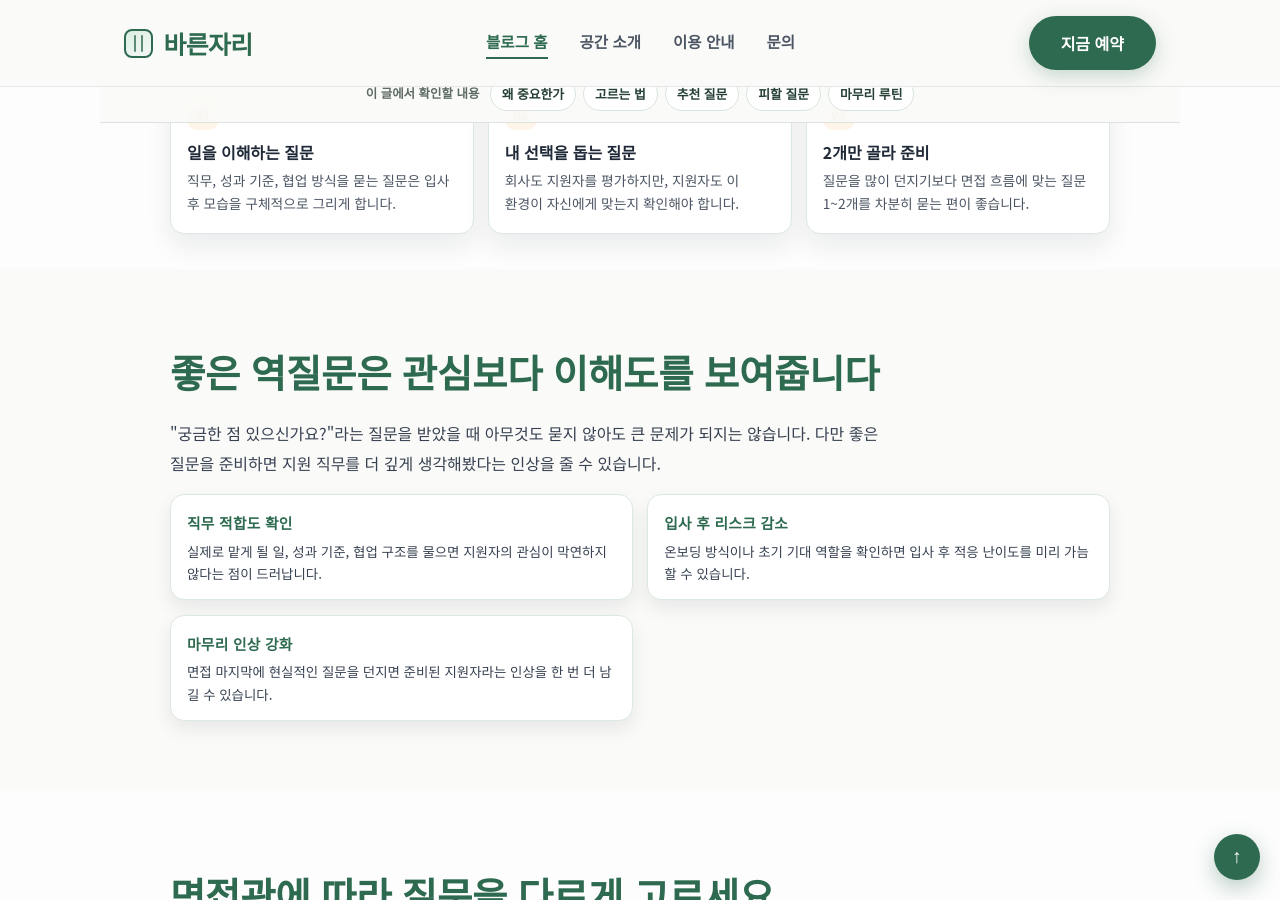
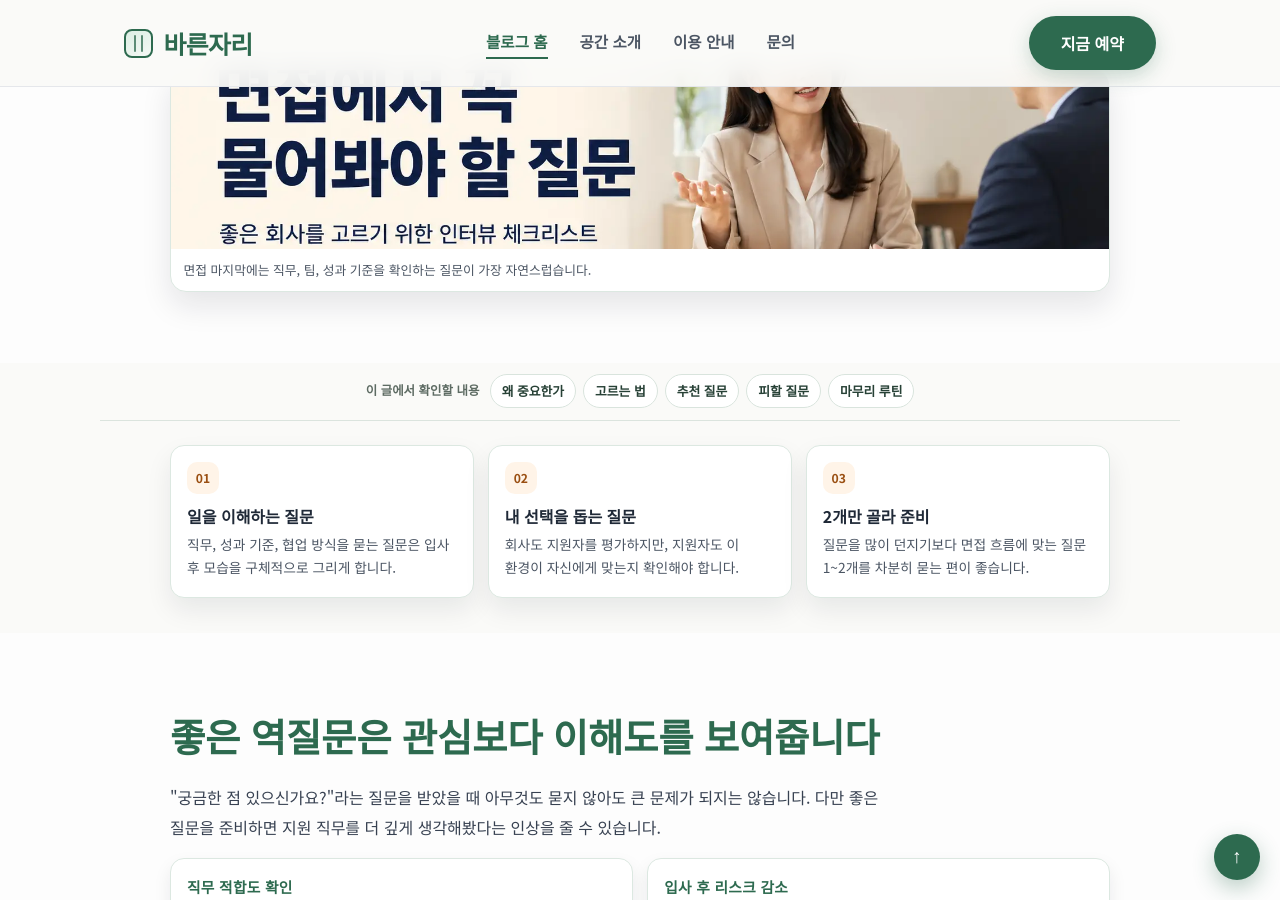
Before and after one commit to bareunspace/blog, a Jekyll site: the page built from _posts/2026-07-18-interview-questions-to-ask.md, in a window 1280 px wide and 900 px high, scrolled down 666 px. Built offline with Jekyll 4.4.1, drawn with Linux system fonts in a browser that asks for light colours.

Commit message:
Add interview questions guide image

```diff
--- a/_posts/2026-07-18-interview-questions-to-ask.md
+++ b/_posts/2026-07-18-interview-questions-to-ask.md
@@ -12,11 +12,11 @@ tags:
 canonical: https://bareunjari.com/posts/interview-questions-to-ask/
 permalink: /posts/interview-questions-to-ask/
 date: 2026-07-18 09:00:00 +0900
-og_image: https://bareunjari.com/images/interview-prep-checklist-cover.jpg
-og_image_alt: 노트북과 체크리스트가 놓인 면접 역질문 준비 장면
-og_image_width: 1536
-og_image_height: 1024
-preload_image: images/interview-prep-checklist-cover.jpg
+og_image: https://bareunjari.com/images/interview-questions-to-ask.webp
+og_image_alt: 면접 마지막 질문과 역질문을 준비하는 노트북 화면
+og_image_width: 1672
+og_image_height: 941
+preload_image: images/interview-questions-to-ask.webp
 css_version: 20260713-7
 script_version: 20260711-4
 ---
@@ -34,6 +34,15 @@ script_version: 20260711-4
     </div>
   </section>
   {% include breadcrumb.html %}
+
+  <section id="question-guide-visual">
+    <div class="section-inner">
+      <figure class="article-hero-visual">
+        <img src="/images/interview-questions-to-ask.webp" alt="면접 마지막 질문과 역질문을 준비하는 노트북 화면" loading="eager" width="1672" height="941" />
+        <figcaption>면접 마지막에는 직무, 팀, 성과 기준을 확인하는 질문이 가장 자연스럽습니다.</figcaption>
+      </figure>
+    </div>
+  </section>
 
   <nav class="guide-toc" aria-label="면접 역질문 가이드 목차">
     <div class="guide-toc-inner">
```
Also changed, not shown: images/interview-questions-to-ask.webp (added).
